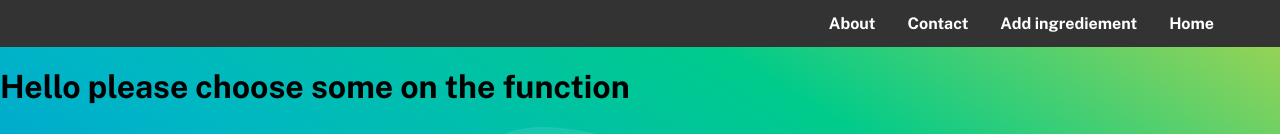
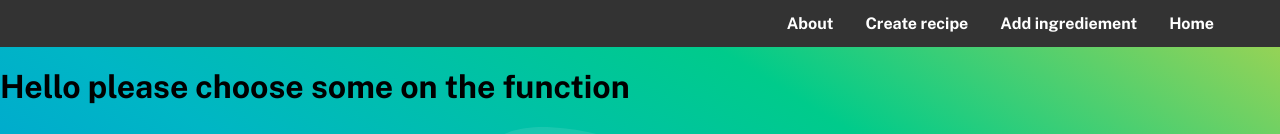
Before and after one commit to CodecoolGlobal/el-proyecte-grande-sprint-5-java-LordBrutal, a React (Create React App) app in the folder src/frontend/myrestaurantapp/: page / in a window 1280 px wide. Shown: the top 134 px of the page. Built offline with nearby package versions, Linux system fonts and the light colour scheme.

Commit message:
feat: user can navigate to create-reciep page

```diff
--- a/src/frontend/myrestaurantapp/src/Navbar.js
+++ b/src/frontend/myrestaurantapp/src/Navbar.js
@@ -5,7 +5,7 @@ function Navbar() {
                 <ul>
                     <li><a href="/">Home</a></li>
                     <li><a href="/ingredient">Add ingrediement</a></li>
-                    <li><a href="#">Contact</a></li>
+                    <li><a href="/create-recipe">Create recipe</a></li>
                     <li><a href="#">About</a></li>
                 </ul>
             </div>
```
